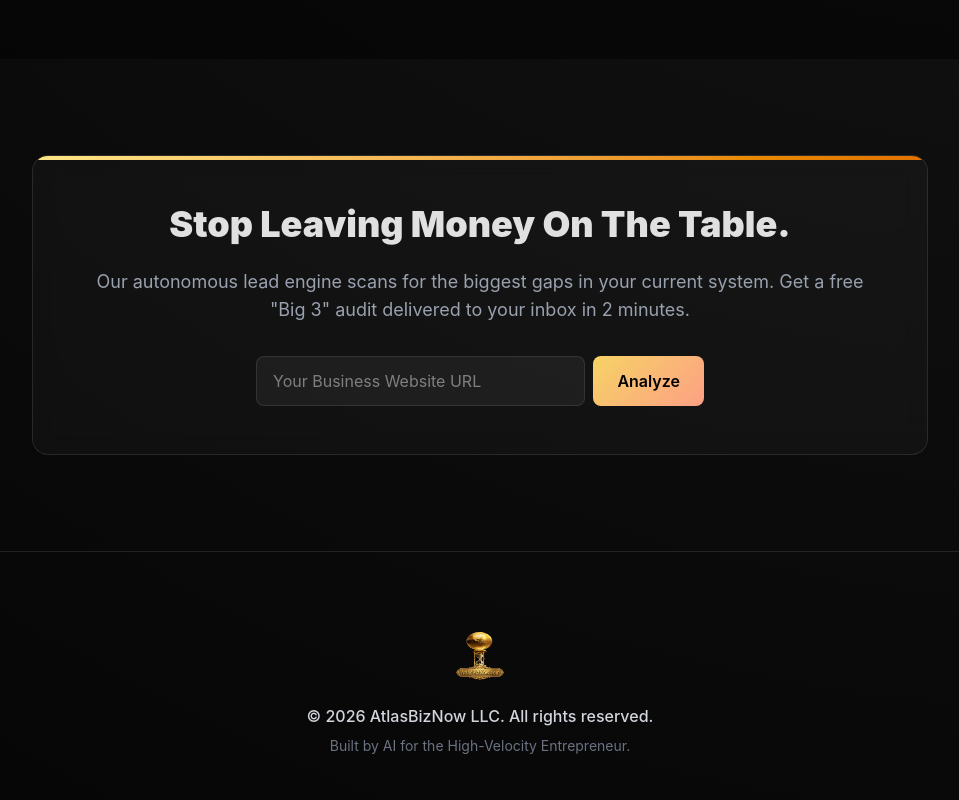
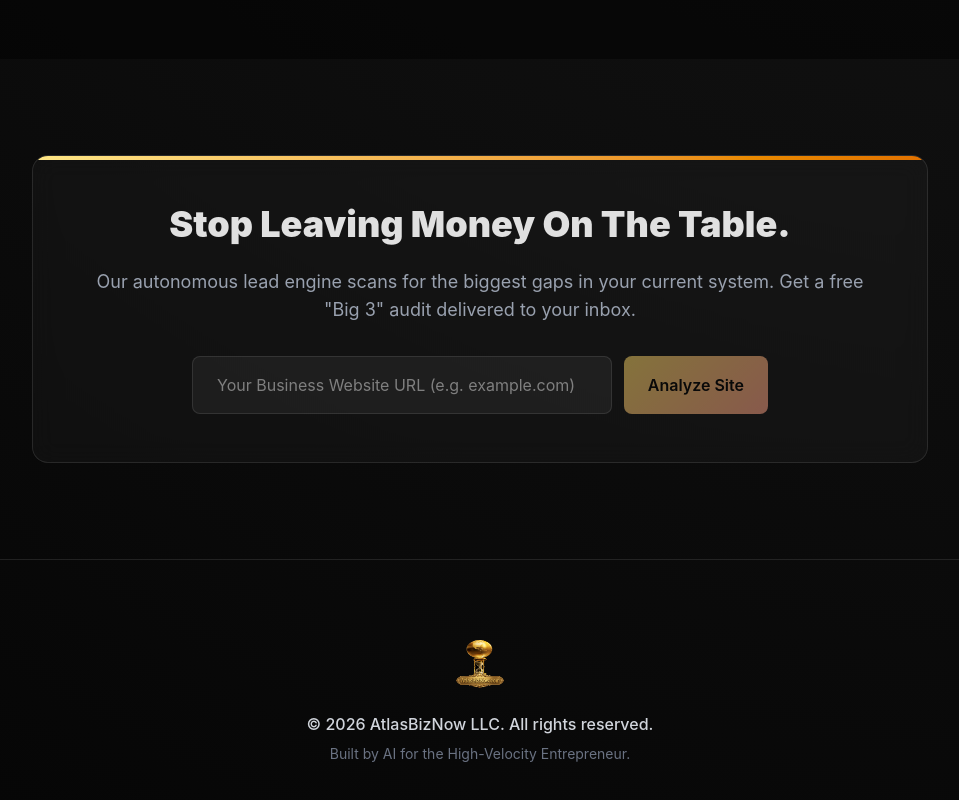
Before and after one commit to atlasbiznow-droid/abn-landing-page, a React (Vite) app: page / in a window 1280 px wide. Shown: the part 1133-1933 px from the top of the page, without its empty margins (160-1119 px from the left). Built offline with nearby package versions, Linux system fonts and the light colour scheme.

Commit message:
feat: make analyzer interactive with scanning state

```diff
--- a/src/App.tsx
+++ b/src/App.tsx
@@ -1,7 +1,23 @@
+import React, { useState } from 'react'
 import './App.css'
 import logo from './assets/logo.png'
 
 function App() {
+  const [url, setUrl] = useState('')
+  const [isScanning, setIsScanning] = useState(false)
+  const [isComplete, setIsComplete] = useState(false)
+
+  const handleAnalyze = () => {
+    if (!url) return
+    setIsScanning(true)
+
+    // Simulate high-tech scan for the demo
+    setTimeout(() => {
+      setIsScanning(false)
+      setIsComplete(true)
+    }, 4000)
+  }
+
   return (
     <div className="min-h-screen">
       {/* Navbar */}
@@ -30,7 +46,7 @@ function App() {
             automate your bookings, and scale your content 24/7.
           </p>
           <div className="flex flex-col md:flex-row gap-4 justify-center">
-            <button className="btn-primary px-10 py-4 text-lg">Get My Free Audit</button>
+            <button className="btn-primary px-10 py-4 text-lg" onClick={() => document.getElementById('audit')?.scrollIntoView({ behavior: 'smooth' })}>Get My Free Audit</button>
             <button className="glass px-10 py-4 text-lg font-semibold hover:bg-white/5 transition">See the System</button>
           </div>
         </div>
@@ -79,19 +95,55 @@ function App() {
       <section id="audit" className="py-24 px-6">
         <div className="max-w-4xl mx-auto glass p-12 text-center relative overflow-hidden">
           <div className="absolute top-0 left-0 w-full h-1 bg-gradient-to-r from-amber-200 to-amber-600"></div>
+
+          {!isComplete ? (
+            <>
               <h2 className="text-4xl font-black mb-6">Stop Leaving Money On The Table.</h2>
               <p className="text-gray-400 mb-8 text-lg">
                 Our autonomous lead engine scans for the biggest gaps in your current system.
-            Get a free "Big 3" audit delivered to your inbox in 2 minutes.
+                Get a free "Big 3" audit delivered to your inbox.
               </p>
-          <div className="flex max-w-md mx-auto gap-2">
+              <div className="flex flex-col md:flex-row max-w-xl mx-auto gap-3">
                 <input
                   type="text"
-              placeholder="Your Business Website URL"
-              className="flex-1 bg-white/5 border border-white/10 rounded-lg px-4 py-3 focus:outline-none focus:border-amber-500"
+                  value={url}
+                  onChange={(e) => setUrl(e.target.value)}
+                  placeholder="Your Business Website URL (e.g. example.com)"
+                  className="flex-1 bg-white/5 border border-white/10 rounded-lg px-6 py-4 focus:outline-none focus:border-amber-500 transition-all"
+                  disabled={isScanning}
                 />
-            <button className="btn-primary">Analyze</button>
+                <button
+                  onClick={handleAnalyze}
+                  disabled={isScanning || !url}
+                  className="btn-primary min-w-[140px] disabled:opacity-50 disabled:cursor-not-allowed"
+                >
+                  {isScanning ? (
+                    <span className="flex items-center justify-center gap-2">
+                      <div className="w-4 h-4 border-2 border-black/20 border-t-black rounded-full animate-spin"></div>
+                      Analyzing...
+                    </span>
+                  ) : 'Analyze Site'}
+                </button>
               </div>
+              {isScanning && (
+                <div className="mt-6 text-amber-500 font-mono text-sm animate-pulse">
+                  [SYSTEM] Detecting Vision Gaps... Checking Booking Bot...
+                </div>
+              )}
+            </>
+          ) : (
+            <div className="py-10 animate-in fade-in zoom-in duration-500">
+              <div className="text-6xl mb-6">✅</div>
+              <h2 className="text-4xl font-black mb-4">Analysis Complete!</h2>
+              <p className="text-gray-400 text-lg mb-8 max-w-md mx-auto">
+                We've found 3 critical revenue gaps on <span className="text-amber-400">{url}</span>.
+                Your full "Big 3" Audit is being sent to your inbox now.
+              </p>
+              <button onClick={() => setIsComplete(false)} className="text-gray-500 hover:text-white transition text-sm">
+                Analyze another site
+              </button>
+            </div>
+          )}
         </div>
       </section>
 
```
Lines whose indentation alone changed are shown as unchanged.
